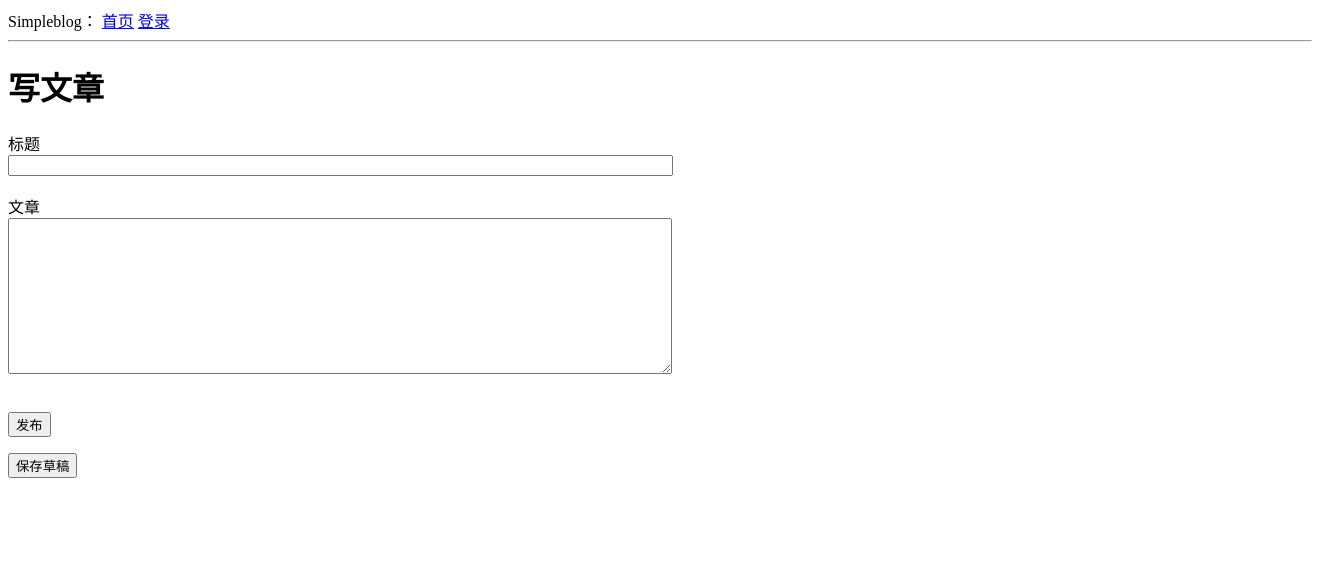
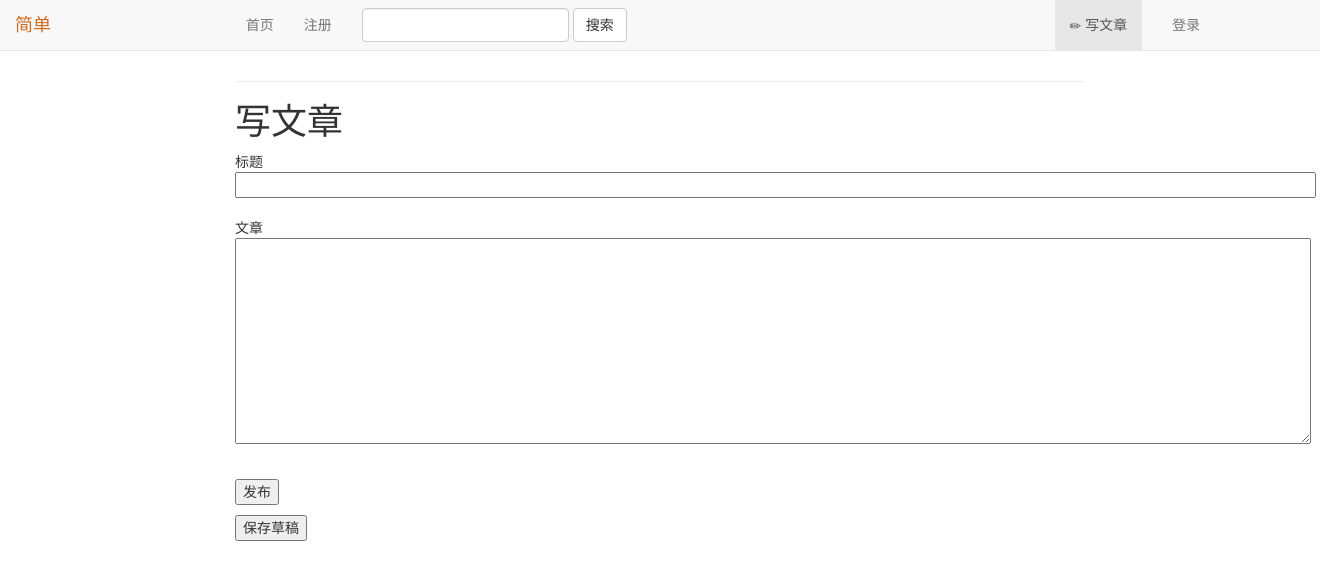
Before and after one commit to yokonsan/Simpleblog, a Flask app: page /write in a window 1320 px wide. Shown: the top 580 px of the page. Run offline with Flask 2, Linux system fonts and the light colour scheme; some libraries are stand-ins or nearby versions; some web fonts are replaced.

Commit message:
添加样式后的表单改动

```diff
--- a/app/templates/base.html
+++ b/app/templates/base.html
@@ -6,9 +6,13 @@
       {% else %}
       <title>Simpleblog</title>
       {% endif %}
+      <meta name="viewport" content="width=device-width, initial-scale=1">
+      <link href="{{ url_for('static', filename='css/bootstrap.min.css') }}" rel="stylesheet">
+      <link href="{{ url_for('static', filename='css/style.css') }}" rel="stylesheet">
       <meta charset="UTF-8">
   </head>
   <body>
+  <!--
     <div>Simpleblog：
         <a href="/index">首页</a>
         {% if current_user.is_authenticated %}
@@ -18,12 +22,85 @@
         <a href="{{ url_for('login') }}">登录</a>
         {% endif %}
     </div>
+    -->
+    <div class="container-fluid">
+	<div class="row">
+		<div class="col-md-12">
+			<nav class="navbar navbar-default navbar-fixed-top" role="navigation">
+				<div class="navbar-header">
+
+					<button type="button" class="navbar-toggle" data-toggle="collapse" data-target="#bs-example-navbar-collapse-1">
+						 <span class="sr-only">Toggle navigation</span><span class="icon-bar"></span><span class="icon-bar"></span><span class="icon-bar"></span>
+					</button> <a class="navbar-brand" href="/"><font color="#d2691e"> 简单</font></a>
+				</div>
+
+				<div class="collapse navbar-collapse" id="bs-example-navbar-collapse-1">
+					<ul class="nav navbar-nav">
+                        <li><a></a></li><li><a></a></li><li><a></a></li><li><a></a></li><li><a></a></li>
+						<li {% if title=='首页' %}class="active"{%endif%}>
+							<a href="/"><span class="glyphicon glyphicon-home"></span> 首页</a>
+						</li>
+						<li {% if title=='关注' or title=='注册' %}class="active"{% endif %}>
+                            {% if current_user.is_authenticated %}
+							<a href="{{ url_for('follows',nickname=current_user.nickname) }}">关注</a>
+                            {% else %}
+                            <a href="{{ url_for('register') }}">注册</a>
+                            {% endif %}
+						</li>
+					</ul>
+					<form class="navbar-form navbar-left" role="search">
+						<div class="form-group">
+							<input type="text" class="form-control">
+						</div>
+						<button type="submit" class="btn btn-default">
+							搜索
+						</button>
+					</form>
+					<ul class="nav navbar-nav navbar-right">
+						<li {% if title=='写文章' %}class="active"{%endif%}>
+                            <a href="{% if current_user.is_authenticated %}{{ url_for('write') }}{% else %}{{ url_for('login') }}{% endif %}">
+                              <span class="glyphicon glyphicon-pencil"></span> 写文章
+                            </a>
+						</li>
+                        {% if current_user.is_authenticated %}
+						<li class="dropdown">
+							 <a href="#" class="dropdown-toggle" data-toggle="dropdown"><img src="{{ current_user.gravatar(size=20) }}"> <strong class="caret"></strong></a>
+							<ul class="dropdown-menu">
+								<li>
+									<a href="{{ url_for('user', nickname=current_user.nickname) }}"><span class="glyphicon glyphicon-user"></span> 个人主页</a>
+								</li>
+								<li>
+									<a href="{{ url_for('change_password') }}"><span class="glyphicon glyphicon-refresh"></span> 更改密码</a>
+								</li>
+								<li class="divider">
+								</li>
+								<li>
+									<a href="{{ url_for('logout') }}"><span class="glyphicon glyphicon-log-out"></span> 登出</a>
+								</li>
+							</ul>
+						</li>
+                        {% else %}
+                        <li {% if title=='登录' %}class="active"{%endif%}>
+                            <a href="{{ url_for('login') }}"><span class="glyphicon glyphicon-log-in"></span> 登录</a>
+                        </li>
+                        {% endif %}
+                        <li><a></a></li><li><a></a></li><li><a></a></li><li><a></a></li>
+					</ul>
+				</div>
+			</nav>
+		</div>
+	</div>
+	<br><br><br>
+	<div class="row clearfix">
+		<div class="col-md-2 column">
+		</div>
+		<div class="col-md-8 column">
             <hr>
             {% with messages = get_flashed_messages() %}
             {% if messages %}
             <ul>
             {% for message in messages %}
-        <li>{{message}}</li>
+                <li><div class="alert alert-warning">{{message}}</div></li>
             {% endfor %}
             </ul>
             {% endif %}
@@ -32,7 +109,15 @@
                 {% block content %}
                 {% endblock %}
             </div>
+		</div>
+		<div class="col-md-2 column">
+		</div>
+	</div>
+    </div>
+
     {% block scripts %}
+    <script src="{{ url_for('static', filename='js/jquery.min.js') }}"></script>
+    <script src="{{ url_for('static', filename='js/bootstrap.min.js') }}"></script>
     {{ moment.include_moment() }}
     {{ moment.include_jquery() }}
     {% endblock %}
--- a/app/templates/write.html
+++ b/app/templates/write.html
@@ -7,12 +7,12 @@
     {{form.hidden_tag()}}
     <p>
         标题<br>
-        {{form.title(size=80)}}<br>
+        {{form.title(size=130)}}<br>
         {% for error in form.title.errors %}
             <span style="color: red;">[{{error}}]</span>
         {% endfor %}<br>
         文章<br>
-        {{form.body(cols=80,rows=10)}}<br>
+        {{form.body(cols=130,rows=10)}}<br>
         {% for error in form.body.errors %}
             <span style="color: red;">[{{error}}]</span>
         {% endfor %}<br>
```
Also changed, not shown: app/templates/index.html (+27 -49 lines), app/templates/post.html (+14 -12 lines), app/templates/user.html (+29 -15 lines). Lines whose indentation alone changed are shown as unchanged.
